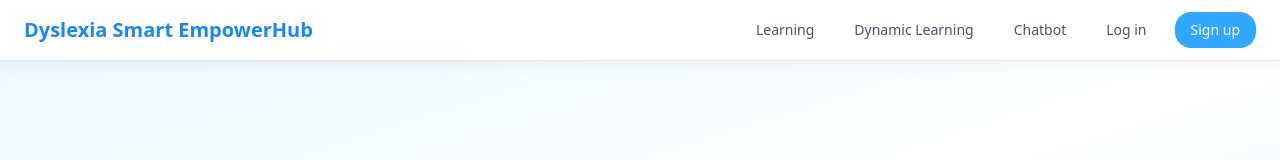
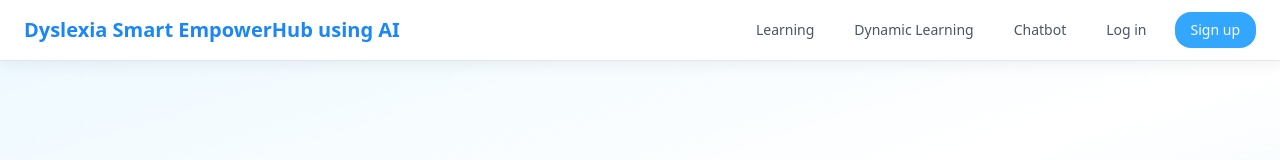
Before and after one commit to Saitharunmotipeta/Dyslexia-EmpowerHub, a Next.js app in the folder Frontend/: page / in a window 1280 px wide. Shown: the top 160 px of the page. Built offline with nearby package versions, Linux system fonts and the light colour scheme.

Commit message:
test1 for auto deploy pipeline

```diff
--- a/Frontend/components/layout/Nav.tsx
+++ b/Frontend/components/layout/Nav.tsx
@@ -24,7 +24,7 @@ export function Nav() {
           href="/"
           className="text-xl font-bold text-primary-600 hover:text-primary-700"
         >
-          Dyslexia Smart EmpowerHub
+          Dyslexia Smart EmpowerHub using AI
         </Link>
 
         <div className="flex flex-wrap items-center justify-end gap-2 sm:gap-4">
```
